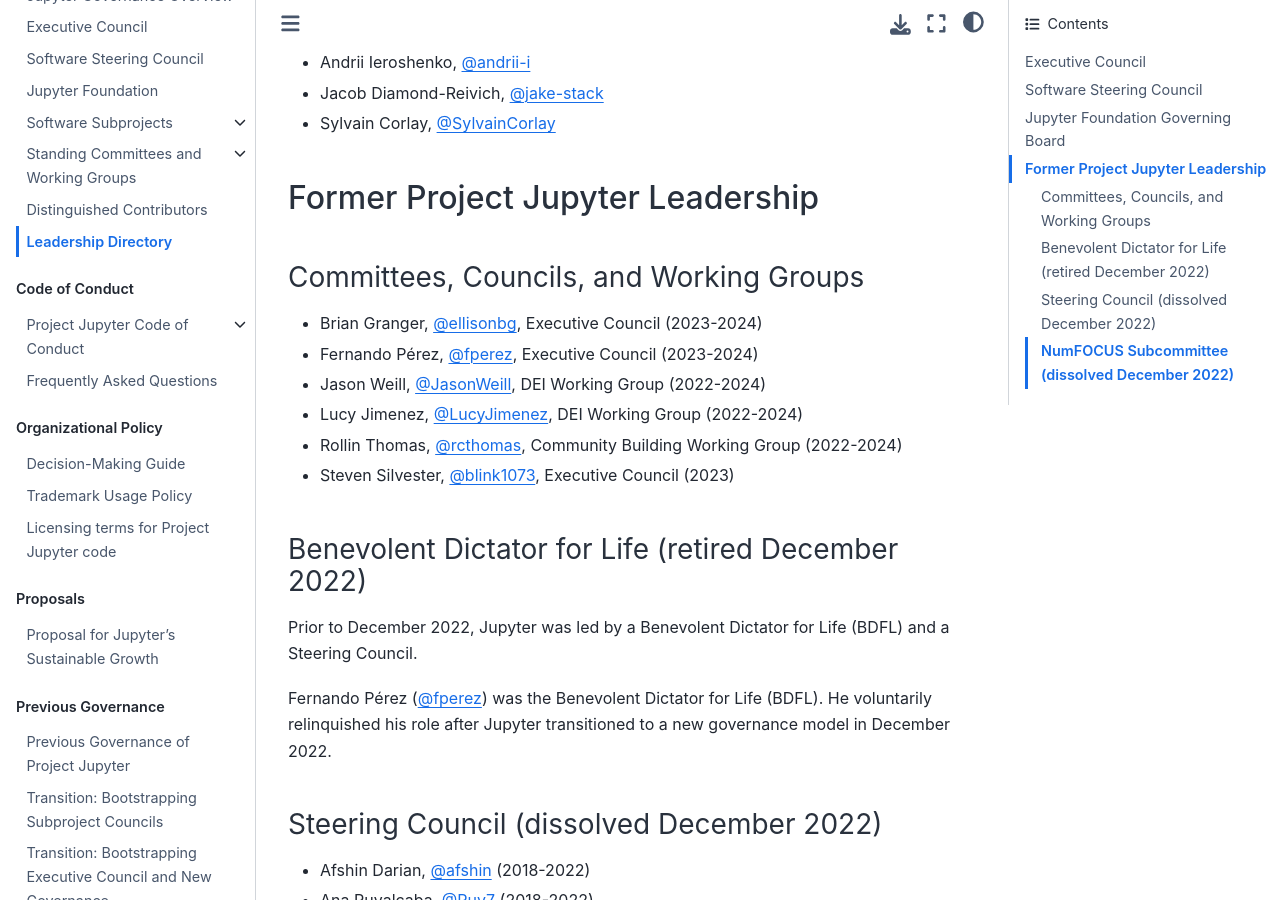
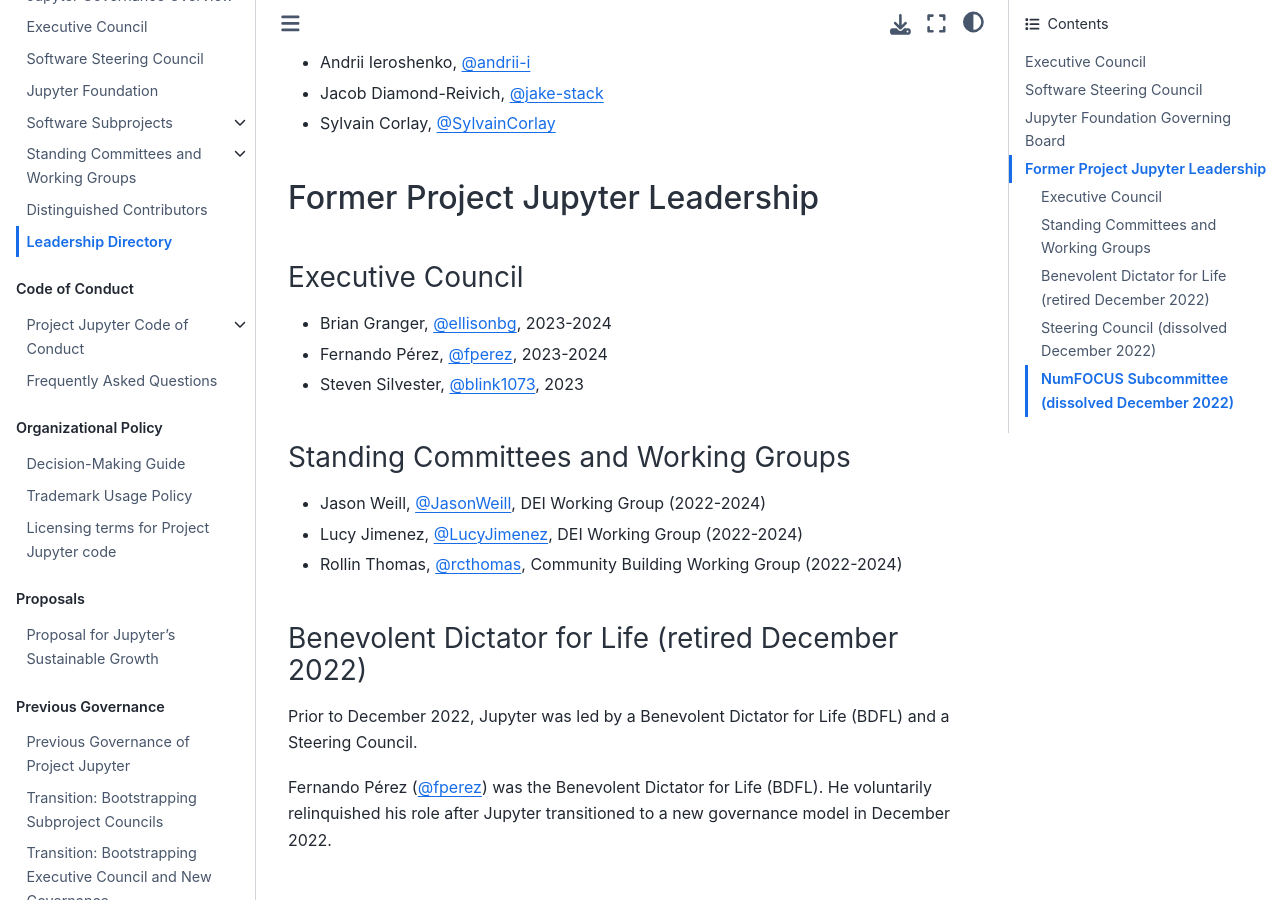
Before and after one commit to jupyter/governance, a Jupyter Book: the page built from people.md, in a window 1280 px wide and 900 px high, scrolled down 2530 px. Built offline with Jupyter Book 1.0.4 settings and Sphinx 7.4.7 and the Sphinx Book theme 1.1.4, drawn with Linux system fonts in a browser that asks for light colours; pages that are not in the unit, such as notebooks, are missing from menus.

Commit message:
Separate out EC leadership history

```diff
--- a/people.md
+++ b/people.md
@@ -75,14 +75,17 @@
 
 ## Former Project Jupyter Leadership
 
-### Committees, Councils, and Working Groups
+### Executive Council
 
-- Brian Granger, [@ellisonbg](https://github.com/ellisonbg), Executive Council (2023-2024)
-- Fernando Pérez, [@fperez](https://github.com/fperez), Executive Council (2023-2024)
+- Brian Granger, [@ellisonbg](https://github.com/ellisonbg), 2023-2024
+- Fernando Pérez, [@fperez](https://github.com/fperez), 2023-2024
+- Steven Silvester, [@blink1073](https://github.com/blink1073), 2023
+
+### Standing Committees and Working Groups
+
 - Jason Weill, [@JasonWeill](https://github.com/JasonWeill), DEI Working Group (2022-2024)
 - Lucy Jimenez, [@LucyJimenez](https://github.com/LucyJimenez), DEI Working Group (2022-2024)
 - Rollin Thomas, [@rcthomas](https://github.com/rcthomas), Community Building Working Group (2022-2024)
-- Steven Silvester, [@blink1073](https://github.com/blink1073), Executive Council (2023)
 
 ### Benevolent Dictator for Life (retired December 2022)
 
```
